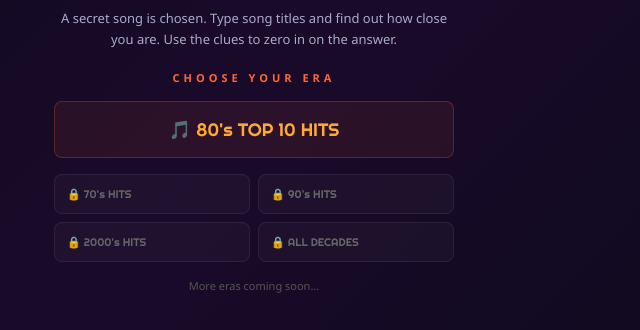
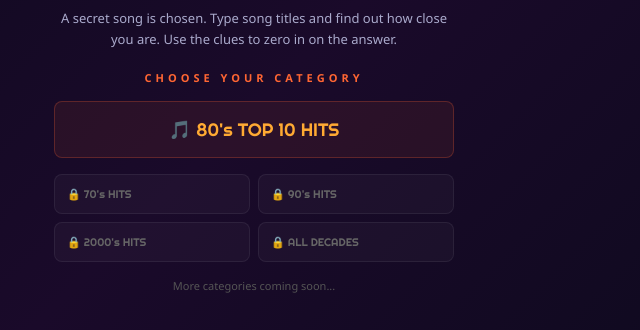
Before and after one commit to DAVeTOO333/bytesizedarcade_com, a website: page public/song-sleuth.html in a window 1280 px wide. Shown: the part 292-622 px from the top of the page, 386-1026 px from the left. Drawn offline with Linux system fonts and the light colour scheme.

Commit message:
Update song-sleuth.html
changed "ERA" to "CATEGORY"

```diff
--- a/public/song-sleuth.html
+++ b/public/song-sleuth.html
@@ -151,7 +151,7 @@
   <div class="description">
     A secret song is chosen. Type song titles and find out how close you are. Use the clues to zero in on the answer.
   </div>
-  <div class="era-label">CHOOSE YOUR ERA</div>
+  <div class="era-label">CHOOSE YOUR CATEGORY</div>
   <button class="era-btn" onclick="startGame('80s_top10')">🎵 80's TOP 10 HITS</button>
   <div class="locked-grid">
     <div class="locked-btn">🔒 70's HITS</div>
@@ -159,7 +159,7 @@
     <div class="locked-btn">🔒 2000's HITS</div>
     <div class="locked-btn">🔒 ALL DECADES</div>
   </div>
-  <div class="coming-soon">More eras coming soon...</div>
+  <div class="coming-soon">More categories coming soon...</div>
   <div class="site-name">BYTESIZEDARCADE.COM</div>
 </div>
 
```
